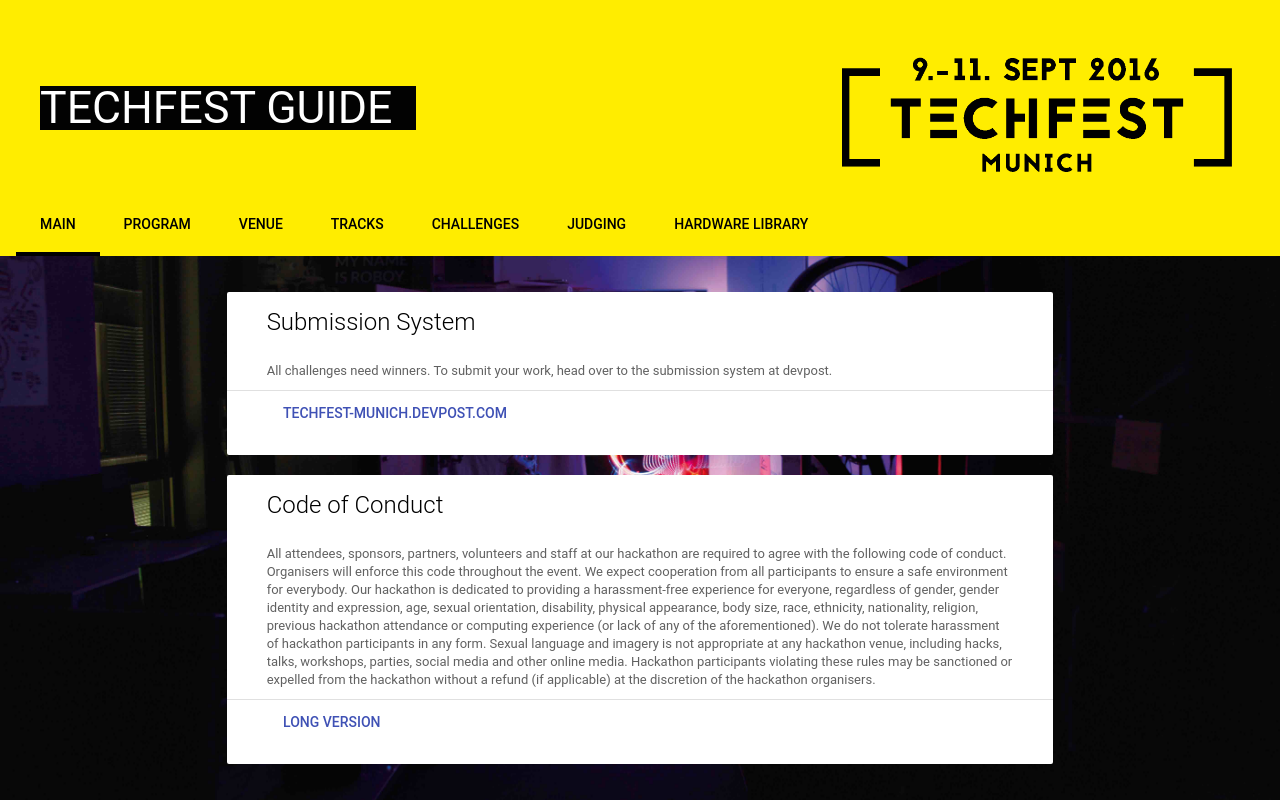
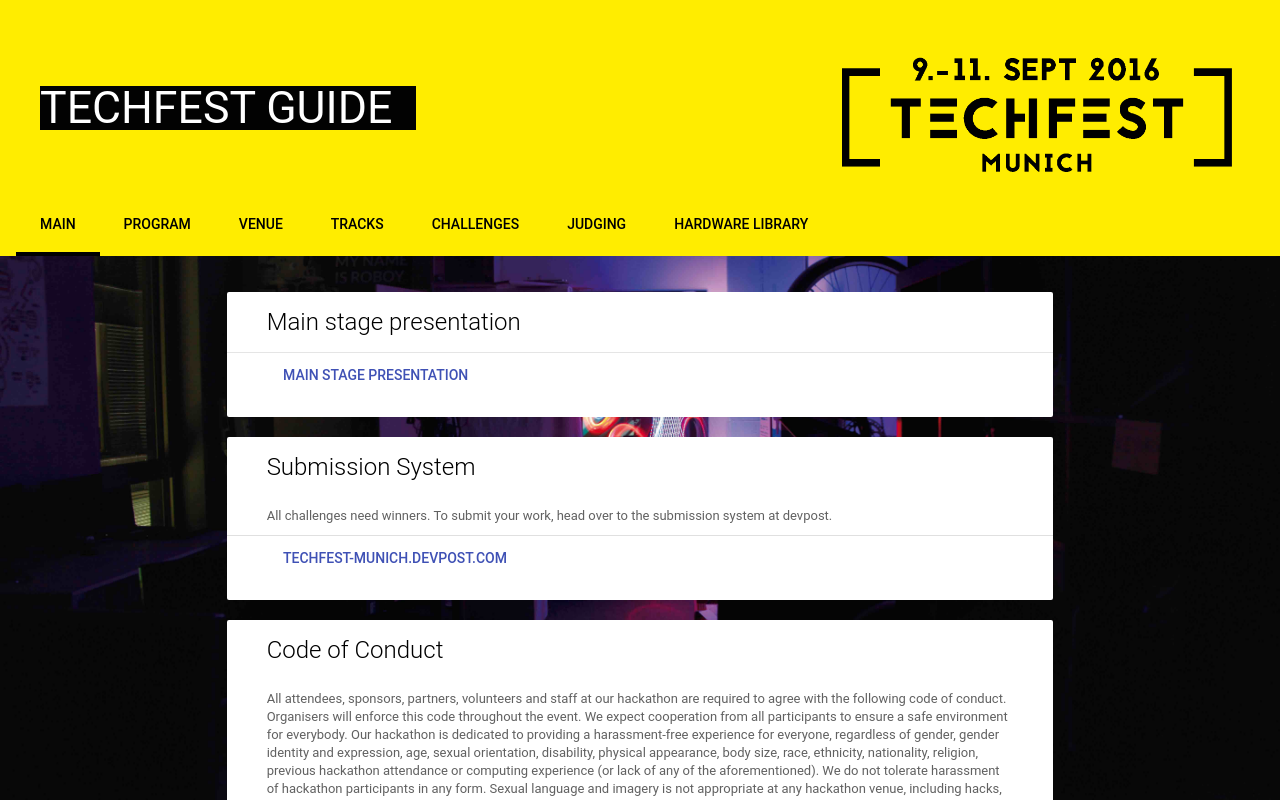
Before and after one commit to techfestmunich/techfestmunich.github.io, a plain HTML site: page index.html in a window 1280 px wide. Drawn offline with Linux system fonts and the light colour scheme.

Commit message:
MainStage präzis

```diff
--- a/index.html
+++ b/index.html
@@ -49,6 +49,20 @@
 
         <!-- Info Tab -->
         <section class="mdl-layout__tab-panel is-active" id="scroll-tab-main">
+
+
+          <div class="mdl-card mdl-card-full">
+            <div class="mdl-card__title">
+              <h2 class="mdl-card__title-text">Main stage presentation</h2>
+            </div>
+
+            <div class="mdl-card__actions mdl-card--border">
+              <a class="mdl-button mdl-button--colored mdl-js-button mdl-js-ripple-effect"
+                 href="https://drive.google.com/open?id=0B9cQ6SHoARa0X0RucDRCZDRkNEk" target="_blank">
+                Main stage presentation
+              </a>
+            </div>
+          </div>
 
           <div class="mdl-card mdl-card-full">
             <div class="mdl-card__title">
```
